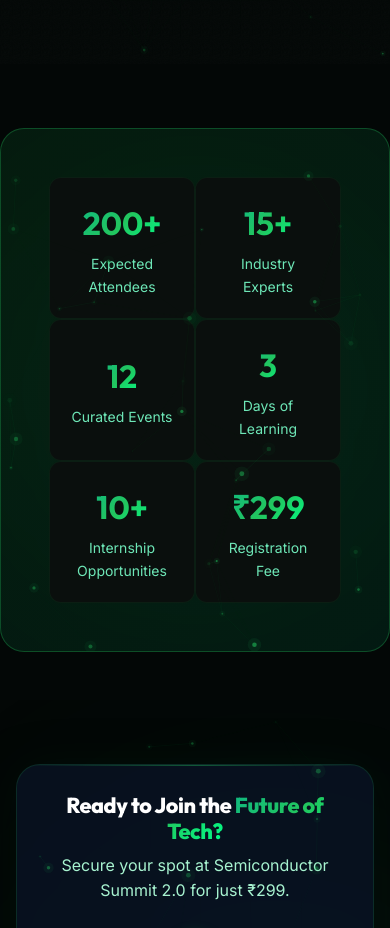
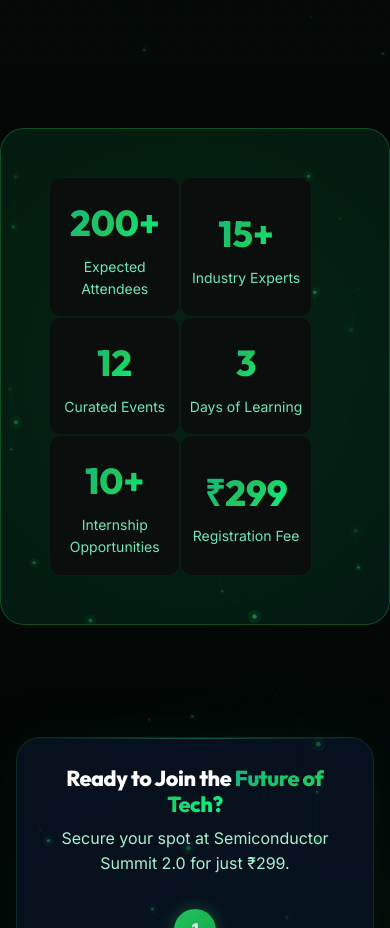
Before and after one commit to KushalPitaliya/Semicon-Summit-2.0, a React (Vite) app: page / in a window 390 px wide. Shown: the part 780-1708 px from the top of the page. Built offline with nearby package versions, Linux system fonts and the light colour scheme; no server answers.

Commit message:
fix: scope stats-section styles to avoid Dashboard.css conflict, use CSS grid properly

```diff
--- a/src/pages/Landing.css
+++ b/src/pages/Landing.css
@@ -614,31 +614,31 @@
     background: var(--bg-primary);
     position: relative;
     overflow: hidden;
+    display: flex;
+    justify-content: center;
 }
 
-.stats-grid {
-    display: flex;
-    flex-wrap: wrap;
-    justify-content: center;
-    align-items: stretch;
+.stats-section .stats-grid {
+    display: grid;
+    grid-template-columns: repeat(6, minmax(0, 1fr));
     gap: 0;
-    width: 100%;
-    max-width: 1100px;
-    margin: 0 auto;
+    width: 90%;
+    max-width: 1000px;
+    position: relative;
+    z-index: 1;
 }
 
-.stat-card {
+.stats-section .stat-card {
     display: flex;
     flex-direction: column;
     align-items: center;
     justify-content: center;
     text-align: center;
-    padding: 1.5rem 1rem;
-    flex: 0 0 calc(100% / 6);
+    padding: 1.5rem 0.75rem;
     position: relative;
 }
 
-.stat-card:not(:last-child)::after {
+.stats-section .stat-card:not(:last-child)::after {
     content: '';
     position: absolute;
     right: 0;
@@ -649,7 +649,7 @@
     background: linear-gradient(180deg, transparent, rgba(34, 197, 94, 0.3), transparent);
 }
 
-.stat-value {
+.stats-section .stat-value {
     display: block;
     font-family: var(--font-display);
     font-size: 2.25rem;
@@ -657,7 +657,7 @@
     margin-bottom: 0.25rem;
 }
 
-.stat-label {
+.stats-section .stat-label {
     font-size: 0.875rem;
     color: var(--text-tertiary);
 }
@@ -1218,13 +1218,13 @@
         grid-template-columns: repeat(2, 1fr);
     }
 
-    .stats-grid {
-        max-width: 600px;
-        gap: 0;
+    .stats-section .stats-grid {
+        grid-template-columns: repeat(3, minmax(0, 1fr));
+        max-width: 500px;
     }
 
-    .stat-card {
-        flex: 0 0 calc(100% / 3);
+    .stats-section .stat-card:nth-child(3)::after {
+        display: none;
     }
 
     .about-features-grid {
@@ -1293,13 +1293,13 @@
         grid-template-columns: 1fr;
     }
 
-    .stats-grid {
-        max-width: 500px;
+    .stats-section .stats-grid {
+        grid-template-columns: repeat(3, minmax(0, 1fr));
+        max-width: 450px;
     }
 
-    .stat-card {
-        flex: 0 0 calc(100% / 3);
-        padding: 1.25rem 0.75rem;
+    .stats-section .stat-card {
+        padding: 1.25rem 0.5rem;
     }
 
     .location-content {
@@ -1369,16 +1369,16 @@
         font-size: 0.875rem;
     }
 
-    .stats-grid {
-        max-width: 320px;
+    .stats-section .stats-grid {
+        grid-template-columns: repeat(2, minmax(0, 1fr));
+        max-width: 300px;
     }
 
-    .stat-card {
-        flex: 0 0 50%;
+    .stats-section .stat-card {
         padding: 1rem 0.5rem;
     }
 
-    .stat-card::after {
+    .stats-section .stat-card::after {
         display: none;
     }
 
```
